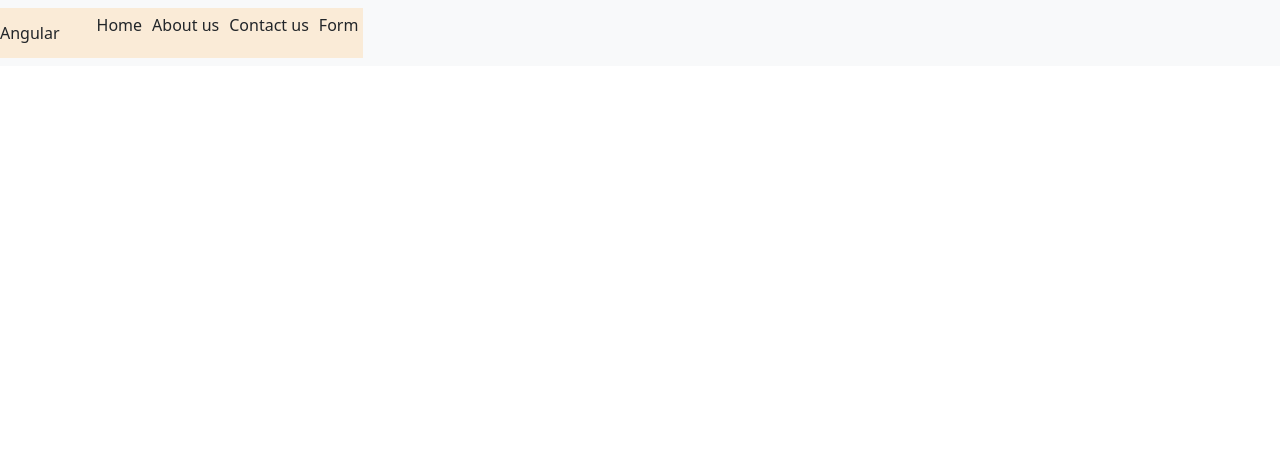
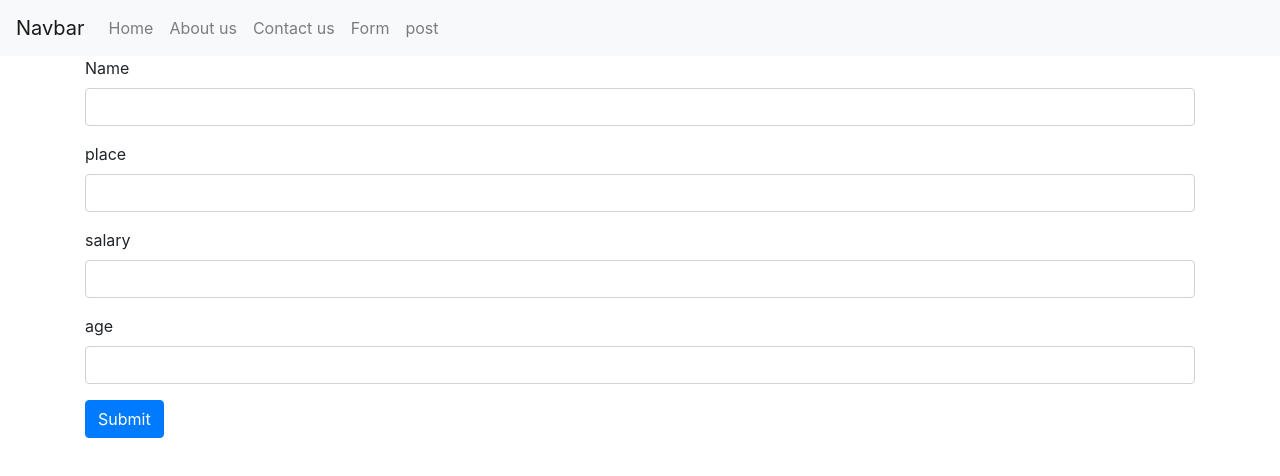
Before and after one commit to UbaidMannethodi/angular-basics, an Angular app: page /post in a window 1280 px wide. Before the commit this address led to /. Shown: the top 476 px of the page. Built offline with nearby package versions, Linux system fonts and the light colour scheme.

Commit message:
post method: added service postservice and component post method

```diff
--- a/src/app/app-routing.module.ts
+++ b/src/app/app-routing.module.ts
@@ -6,6 +6,7 @@ import { Component2Component } from './component2/component2.component';
 import { ContactUsComponent } from './contact-us/contact-us.component';
 import { DynamicFormComponent } from './dynamic-form/dynamic-form.component';
 import { HomeComponent } from './home/home.component';
+import { PostmethodComponent } from './postmethod/postmethod.component';
 
 const routes: Routes = [
   {path: '',redirectTo:'home',pathMatch:'full'},
@@ -18,6 +19,8 @@ const routes: Routes = [
   //----service examples
   {path:'comp1',component:Component1Component},
   {path:'comp2',component:Component2Component},
+  //----http post
+  {path:'post',component:PostmethodComponent},
 ];
 
 @NgModule({
--- a/src/app/app.component.css
+++ b/src/app/app.component.css
@@ -1,8 +1,9 @@
-.nav-element{
+/* .nav-element{
     display: flex;
     justify-content: space-between;
     align-items: center  ;
     background-color: antiquewhite;
+    width: 100%;
 }
 .list-items{
     display: flex;
@@ -10,4 +11,4 @@
 }
 .list-items > li{
     padding: 5px;
-}
+} */
--- a/src/app/app.component.html
+++ b/src/app/app.component.html
@@ -1,4 +1,4 @@
-<nav class="navbar navbar-light bg-light">
+<!-- <nav class="navbar navbar-light bg-light">
     <div class="nav-element">
   <div>
       Angular
@@ -9,11 +9,38 @@
           <li [routerLink]="['/about-us']">About us</li>
           <li [routerLink]="['/contact-us']">Contact us</li>
           <li [routerLink]="['/dynamic-form']">Form</li>
+          <li [routerLink]="['/post']">post</li>
       </ul>
     </div>
   </div>
 
 
 
+</nav> -->
+
+
+<nav class="navbar navbar-expand-lg navbar-light bg-light">
+  <a class="navbar-brand" href="#">Navbar</a>
+  <button class="navbar-toggler" type="button" data-toggle="collapse" data-target="#navbarNavAltMarkup" aria-controls="navbarNavAltMarkup" aria-expanded="false" aria-label="Toggle navigation">
+    <span class="navbar-toggler-icon"></span>
+  </button>
+  <div class="collapse navbar-collapse" id="navbarNavAltMarkup">
+    <div class="navbar-nav">
+      <li [routerLink]="['/home']" class="nav-item nav-link">Home</li>
+      <li [routerLink]="['/about-us']" class="nav-item nav-link">About us</li>
+      <li [routerLink]="['/contact-us']" class="nav-item nav-link">Contact us</li>
+      <li [routerLink]="['/dynamic-form']" class="nav-item nav-link">Form</li>
+      <li [routerLink]="['/post']" class="nav-item nav-link">post</li>
+
+
+
+
+
+    </div>
+  </div>
 </nav>
+
+
+
+
 <router-outlet></router-outlet>
--- a/src/app/app.module.ts
+++ b/src/app/app.module.ts
@@ -10,6 +10,7 @@ import { ContactUsComponent } from './contact-us/contact-us.component';
 import { DynamicFormComponent } from './dynamic-form/dynamic-form.component';
 import { Component1Component } from './component1/component1.component';
 import { Component2Component } from './component2/component2.component';
+import { PostmethodComponent } from './postmethod/postmethod.component';
 
 @NgModule({
   declarations: [
@@ -19,7 +20,8 @@ import { Component2Component } from './component2/component2.component';
     ContactUsComponent,
     DynamicFormComponent,
     Component1Component,
-    Component2Component
+    Component2Component,
+    PostmethodComponent
   ],
   imports: [
     BrowserModule,
--- /dev/null
+++ b/src/app/postmethod/postmethod.component.html
@@ -0,0 +1,23 @@
+<div class="container ">
+<form action="" (ngSubmit)="onSubmit()">
+<div class="form-group ">
+    <label for="">Name</label>
+    <input class="form-control" type="text" name="name" id="" [(ngModel)]='data.name'>
+</div>
+<div class="form-group">
+    <label for="">place</label>
+    <input class="form-control" type="text" name="place" id="" [(ngModel)]='data.place'>
+</div>
+<div class="form-group">
+    <label for="">salary</label>
+    <input class="form-control" type="number" name="age" id="" [(ngModel)]='data.age'>
+</div>
+<div class="form-group">
+    <label for="">age</label>
+    <input class="form-control" type="number" name="salary" id="" [(ngModel)]='data.salary'>
+</div>
+<div>
+    <button type="submit" class="btn btn-primary">Submit</button>
+</div>
+</form>
+</div>
--- /dev/null
+++ b/src/app/postmethod/postmethod.component.ts
@@ -0,0 +1,29 @@
+import { Component, OnInit } from '@angular/core';
+import { PostserviceService } from '../postservice.service';
+
+@Component({
+  selector: 'app-postmethod',
+  templateUrl: './postmethod.component.html',
+  styleUrls: ['./postmethod.component.css']
+})
+export class PostmethodComponent implements OnInit {
+
+  constructor( private serv:PostserviceService) { }
+  public data = {
+    name: '',
+    place: '',
+    age: null,
+    salary: null
+  }
+  ngOnInit(): void {
+
+  }
+
+  onSubmit(){
+     this.serv.getEmployees(this.data).subscribe((res)=>{
+       console.log(res);
+
+     });
+  }
+
+}
--- /dev/null
+++ b/src/app/postservice.service.ts
@@ -0,0 +1,16 @@
+import { HttpClient} from '@angular/common/http';
+import { Injectable } from '@angular/core';
+
+
+@Injectable({
+  providedIn: 'root'
+})
+export class PostserviceService {
+
+  constructor(private http: HttpClient) { }
+    getEmployees(data: any){
+      return this.http.post<any>('https://jsonplaceholder.typicode.com/posts',data);
+
+    }
+
+}
--- a/src/index.html
+++ b/src/index.html
@@ -7,10 +7,12 @@
   <meta name="viewport" content="width=device-width, initial-scale=1">
   <link rel="icon" type="image/x-icon" href="favicon.ico">
   <!-- CSS only -->
-  <link href="https://cdn.jsdelivr.net/npm/bootstrap@5.1.0/dist/css/bootstrap.min.css" rel="stylesheet" integrity="sha384-KyZXEAg3QhqLMpG8r+8fhAXLRk2vvoC2f3B09zVXn8CA5QIVfZOJ3BCsw2P0p/We" crossorigin="anonymous">
-
+  <link rel="stylesheet" href="https://maxcdn.bootstrapcdn.com/bootstrap/4.0.0/css/bootstrap.min.css" integrity="sha384-Gn5384xqQ1aoWXA+058RXPxPg6fy4IWvTNh0E263XmFcJlSAwiGgFAW/dAiS6JXm" crossorigin="anonymous">
 </head>
 <body>
   <app-root></app-root>
+  <script src="https://code.jquery.com/jquery-3.2.1.slim.min.js" integrity="sha384-KJ3o2DKtIkvYIK3UENzmM7KCkRr/rE9/Qpg6aAZGJwFDMVNA/GpGFF93hXpG5KkN" crossorigin="anonymous"></script>
+<script src="https://cdnjs.cloudflare.com/ajax/libs/popper.js/1.12.9/umd/popper.min.js" integrity="sha384-ApNbgh9B+Y1QKtv3Rn7W3mgPxhU9K/ScQsAP7hUibX39j7fakFPskvXusvfa0b4Q" crossorigin="anonymous"></script>
+<script src="https://maxcdn.bootstrapcdn.com/bootstrap/4.0.0/js/bootstrap.min.js" integrity="sha384-JZR6Spejh4U02d8jOt6vLEHfe/JQGiRRSQQxSfFWpi1MquVdAyjUar5+76PVCmYl" crossorigin="anonymous"></script>
 </body>
 </html>
```
Also changed, not shown: src/app/postmethod/postmethod.component.css (added), 2 other files (tests, documents, lock files or other folders).
